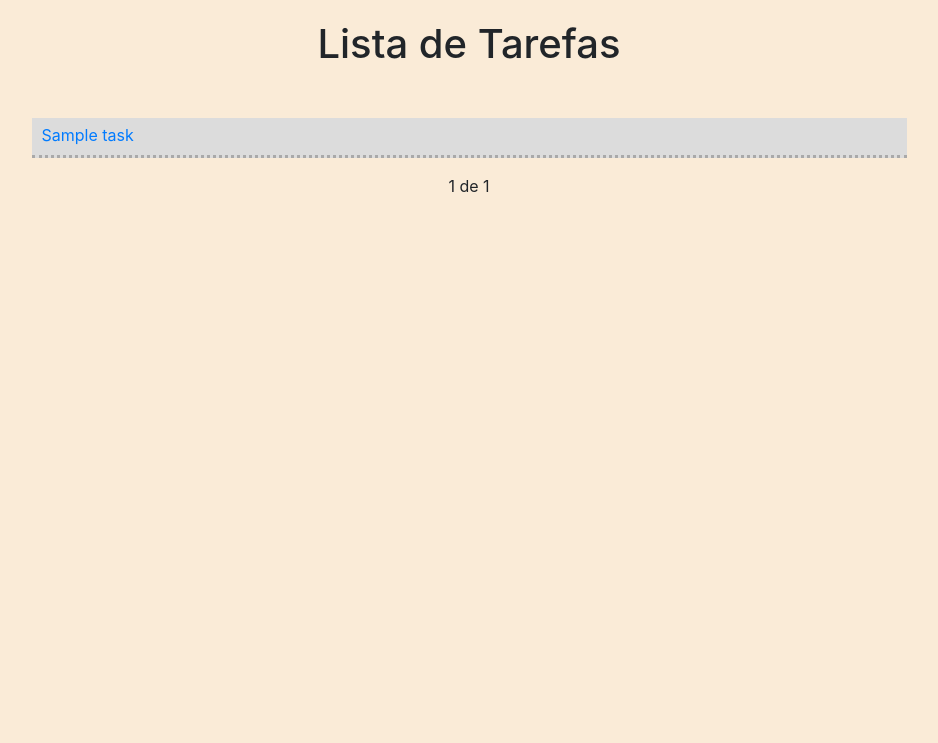
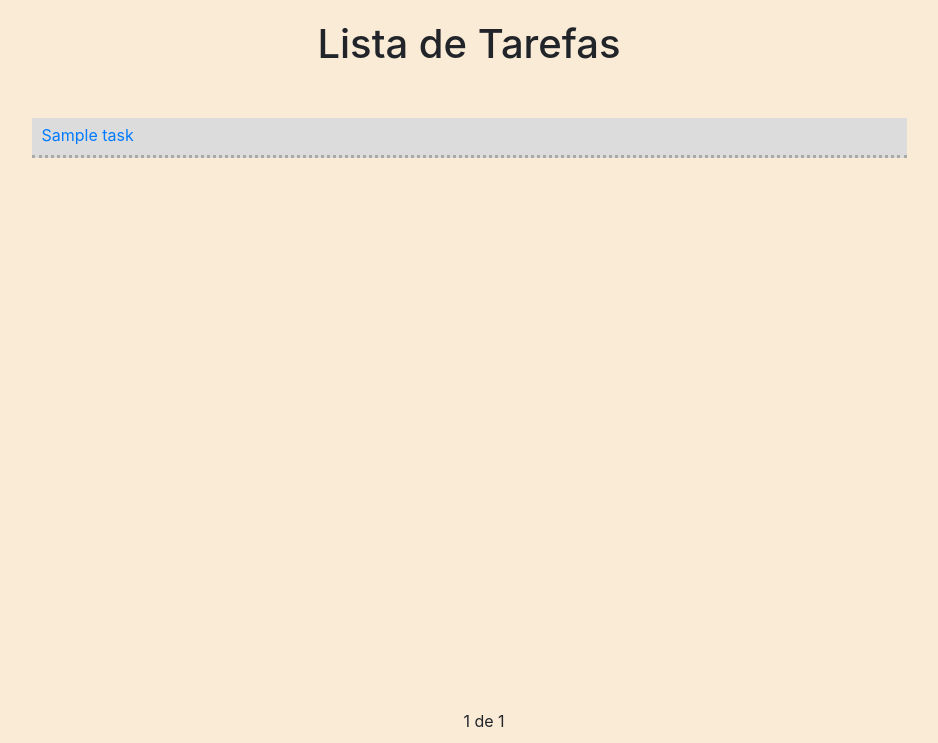
Before and after one commit to RafaelMoura11/django-todo-list, a Django app: template todo/templates/tasks/tasks.html in a window 1280 px wide. Shown: the part 57-800 px from the top of the page, without its empty margins (171-1109 px from the left). Run offline with Django 4.2, Linux system fonts and the light colour scheme; the template is opened without the code that fills it: most values are stand-ins (such as "Sample title", 1, 10 or a date in 2020); some libraries are stand-ins or nearby versions.

Commit message:
FIxando paginacao no fundo da pagina

```diff
--- a/todo/tasks/static/css/styles.css
+++ b/todo/tasks/static/css/styles.css
@@ -55,16 +55,18 @@ body {
 /* Paginação */
 
 .pagination {
-    margin-bottom: 20px;
+    position: fixed;
+    bottom: 10px;
+    width: 100%;
 }
 
 .step-links {
-position: relative;
-margin-left: auto;
-margin-right: auto;
+    position: relative;
+    margin-left: auto;
+    margin-right: auto;
 }
 
 .step-links .current {
-margin-left: 5px;
-margin-right: 5px;
+    margin-left: 5px;
+    margin-right: 5px;
 }
```
